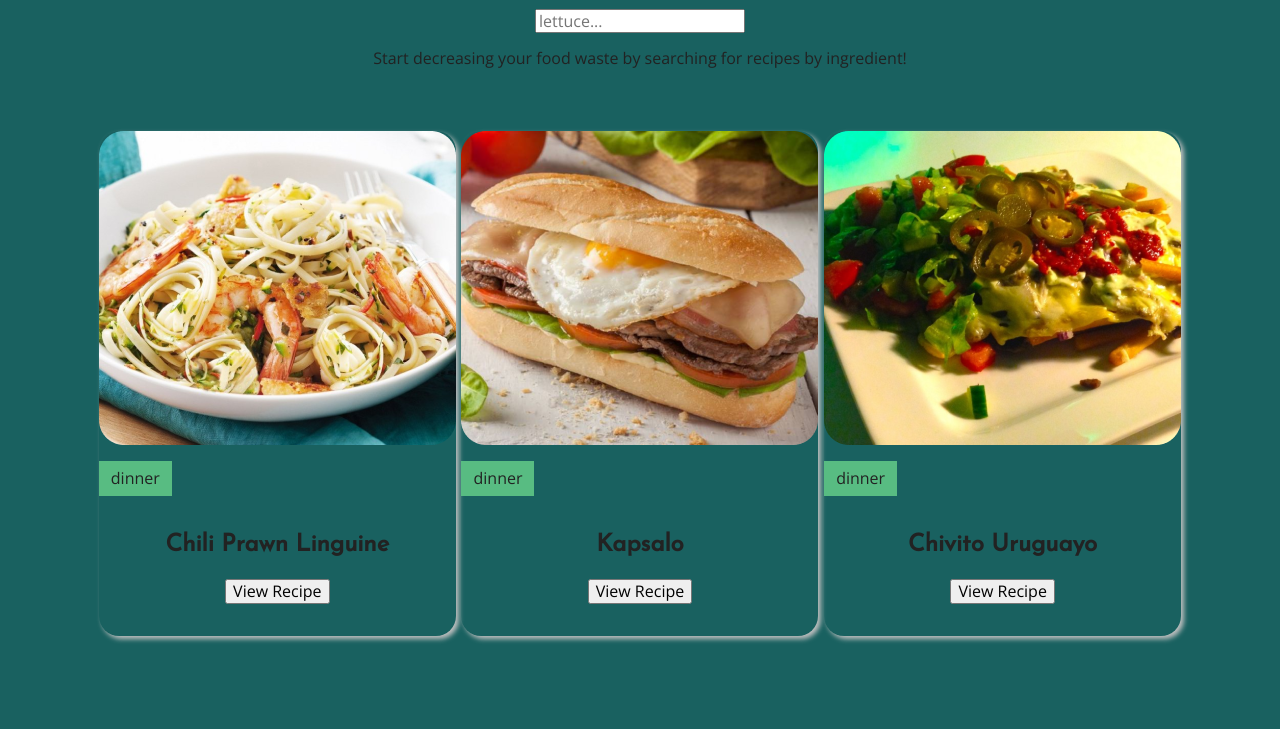
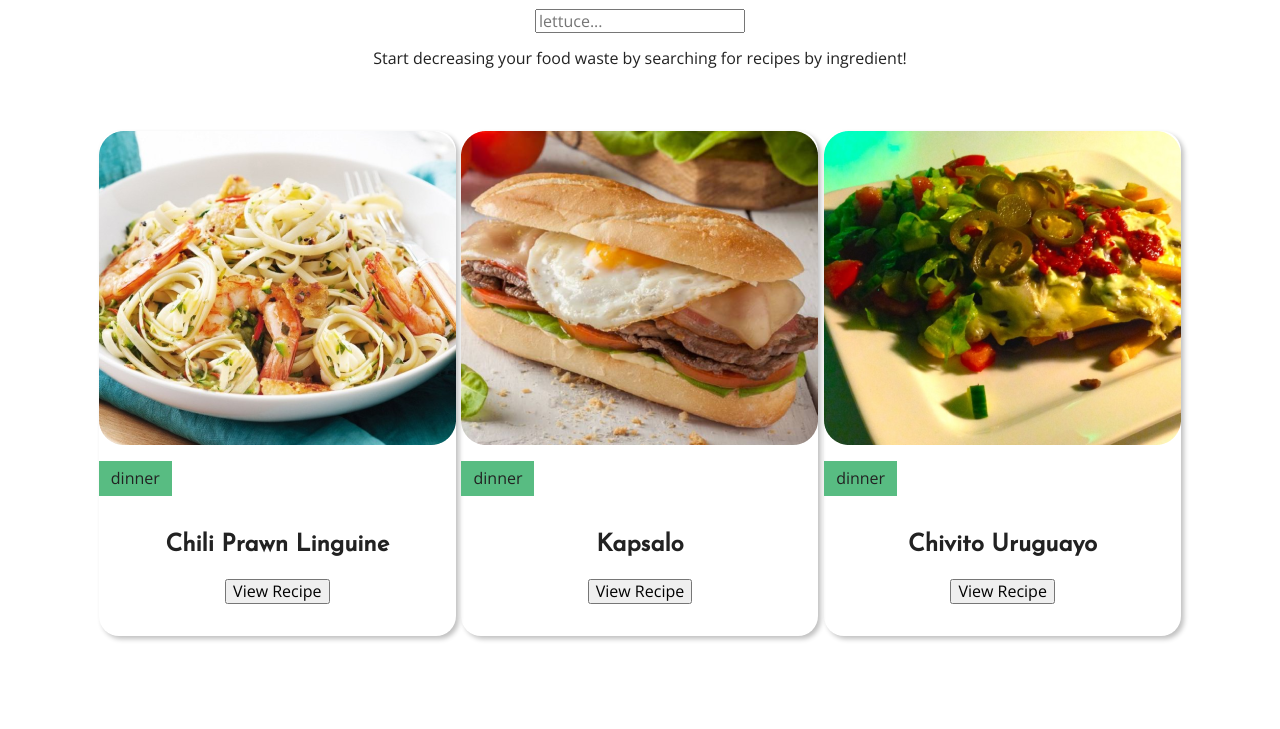
Before and after one commit to chingu-voyages/v46-tier1-team-06, a website built with Parcel: page recipe-app-code/index.html in a window 1280 px wide. Shown: the part 71-800 px from the top of the page. Built offline with nearby package versions, Linux system fonts and the light colour scheme.

Commit message:
remove background color from body

```diff
--- a/recipe-app-code/css/sass-partials/_general-layout.scss
+++ b/recipe-app-code/css/sass-partials/_general-layout.scss
@@ -11,7 +11,6 @@ body {
     min-height: 100vh;
     margin: 0;
     font-family: $default-font;
-    background-color: $dark-teal;
     display: flex;
     flex-direction: column;
     justify-content: center;
```
Also changed, not shown: recipe-app-code/css/main.css, 1 other file.
